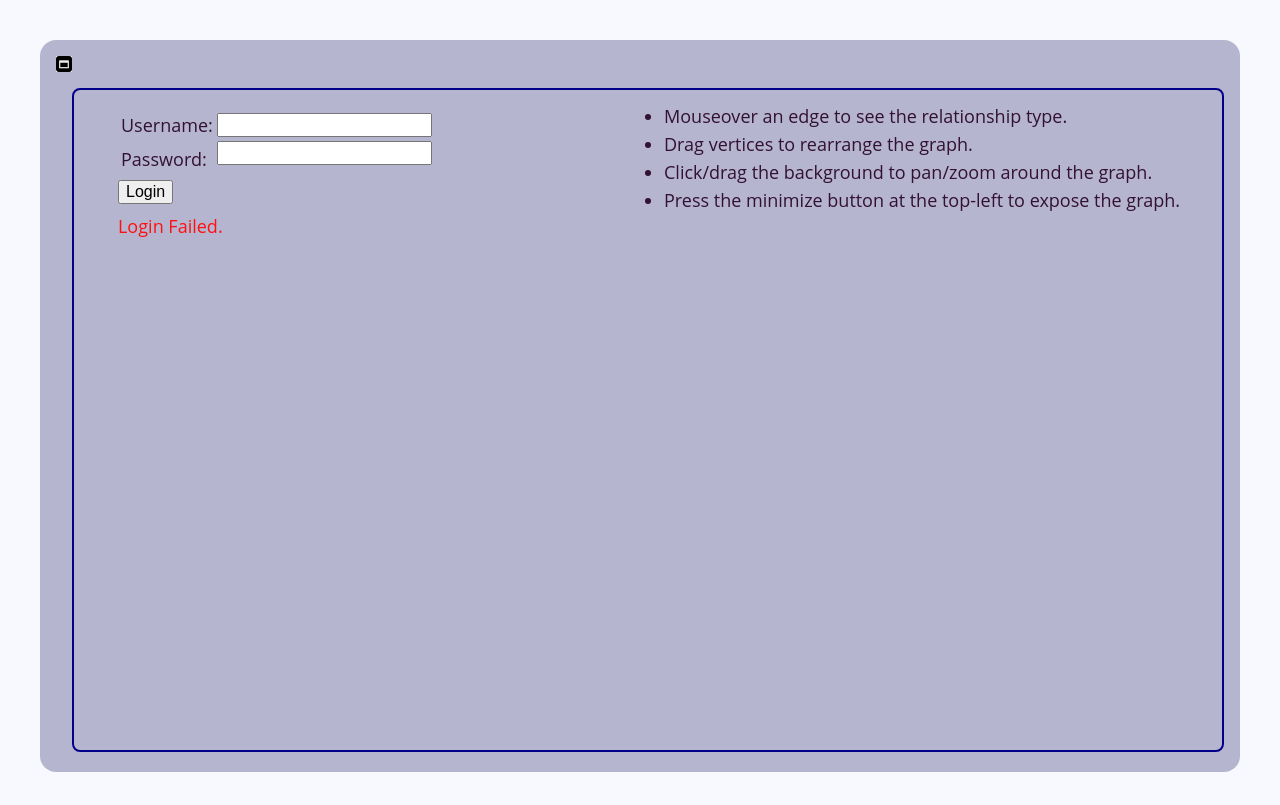
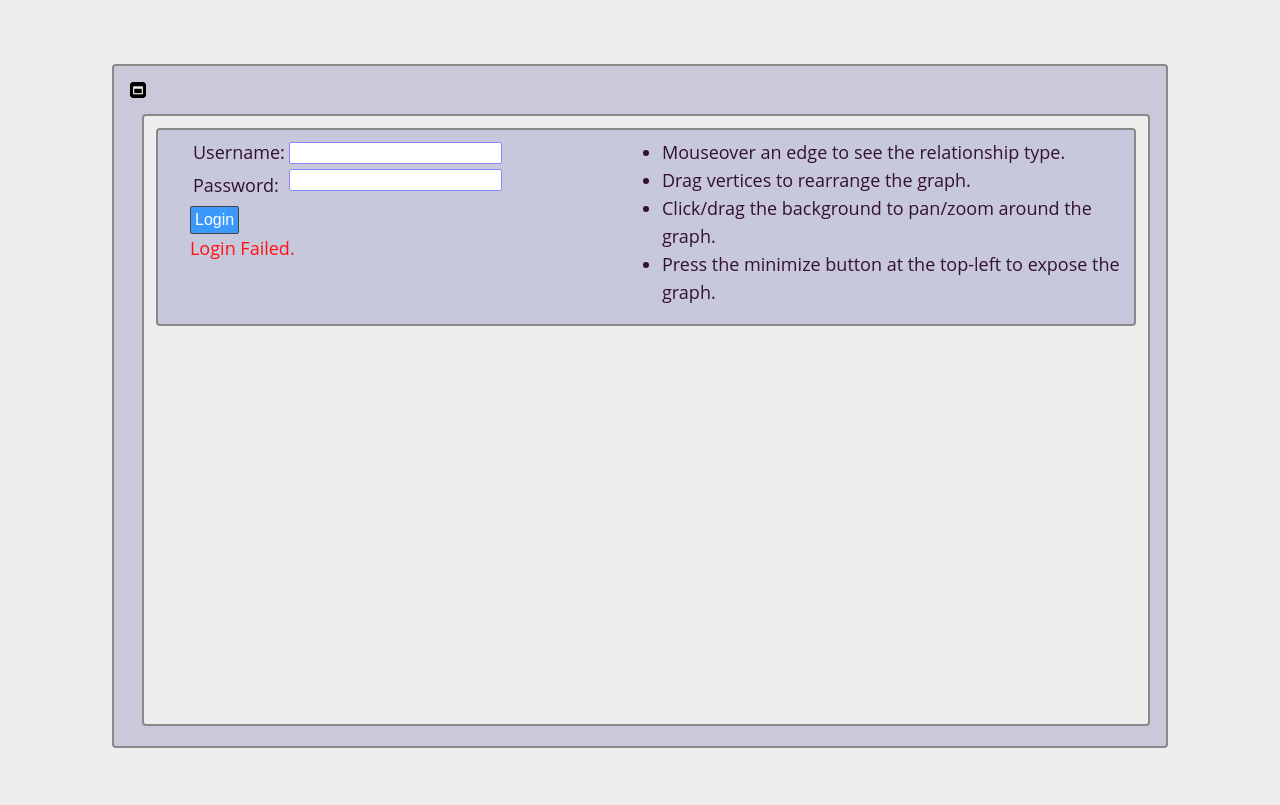
Before and after one commit to davidp3/cayley-server, a website: page index.html in a window 1280 px wide. Both pictures are taken after a click on the button "Login". Drawn offline with nearby package versions, Linux system fonts and the light colour scheme.

Commit message:
Major viz style changes.  Fixed issue when user does failed login after a successful login, which left edge list behind.

```diff
--- a/index.html
+++ b/index.html
@@ -18,20 +18,21 @@ html, body {
 
 body {
   font: 400 14px/21px "Open Sans", "Helvetica Neue", Helvetica, Arial, sans-serif;
-  background-color:#F8F8FF
+  background-color: rgba(238, 238, 238, 1.0);
 }
 
 .header {
   margin: 16px 16px 4px 16px;
-  background: rgba(170, 170, 200, 0.85);
+  background: rgba(164, 164, 196, 0.5);
   padding: 8px;
   position: fixed;
-  left: 24px;
-  right: 24px;
-  top: 24px;
-  bottom: 24px;
+  left: 96px;
+  right: 96px;
+  top: 48px;
+  bottom: 48px;
   display: flex;
-  border-radius: 16px;
+  border:solid 2px #888;
+  border-radius: 4px;
   font-size: 18px;
   transition: max-height 1s ease-in, max-width 1s ease-in;
   overflow: hidden;
@@ -40,22 +41,27 @@ body {
 .formandmessage {
   position: relative;
   margin: 40px 8px 20px 8px;
+  background: rgba(238, 238, 238, 1.0);
   left: 0;
   top: 0;
   right: 0;
   bottom: 0;
-  min-width: calc(100vw - 156px);
+  min-width: calc(100vw - 300px);
   height: calc(100% - 80px);
   overflow: auto;
   padding: 12px;
-  border:solid 2px #008;
-  border-radius: 8px;
+/*  background: rgba(220, 220, 220, 0.8); */
+  border:solid 2px #888;
+  border-radius: 4px;
   color: #313
 }
 
 .headertop {
   display: flex;
   flex-direction: row;
+  background: rgba(200, 200, 220, 1.0);
+  border:solid 2px #888;
+  border-radius: 4px;
 }
 
 .collapse {
@@ -97,14 +103,25 @@ body {
 
 .pform input {
   font-size: 16px;
+  border:solid 1px #88F;
+  border-radius: 2px;
+}
+
+.pform .button {
+  color: #FFF;
+  background: rgba(59, 153, 252, 1.0);
+  border:solid 1px #444;
+  border-radius: 2px;
+  padding: 4px;
 }
 
 #login_message {
   color: #F11;
+  padding: 4px 0 8px 0;
 }
 
 .message {
-  margin-top: 0;
+  margin-top: 8px;
   flex: 1;
   padding: 0 0 0 0px;
   line-height: 28px;
@@ -117,9 +134,9 @@ body {
 }
 
 .edgelabel {
-  border:solid 1px #008;
+  border:solid 1px #888;
   border-radius: 4px;
-  background: rgba(180, 180, 220, 0.8);
+  background: rgba(200, 200, 220, 1.0);
   padding:16px;
 }
 
@@ -235,8 +252,8 @@ body {
             <input class="button" type="button" value="Login"
                    onclick="if(login && !logging_in) { login(); }
                             else if (!logging_in) { waitForLogin(); }"
-                   /><p>
-            <span id="login_message"/>
+                   /><p style="margin: 0">
+            <div><span id="login_message"/></div>
           </form>
           <ul class="message">
             <li>Mouseover an edge to see the relationship type.</li>
@@ -259,34 +276,43 @@ body {
     <script type="text/javascript" src="d3-tip.js"></script>
     <script>
 
-    const nLabelsPerRow = 5;
+    const nLabelsPerRow = 4;
     const QUERY_PATH = '/viz/graph';
 
     var token = '';
 
     login = function() {
       logging_in = true;
+      var loginmsg = document.getElementById('login_message');
       var username = document.getElementById('username').value;
       var pass = document.getElementById('pass').value;
+      var tableElt = document.getElementById("edgelist");
+      // delete any old list items
+      for (var i=tableElt.childNodes.length-1; i>=0; i--) {
+        tableElt.removeChild(tableElt.childNodes[i]);
+      }
       token = '';
       d3.select(".graphcontainer").remove();
       d3.json(location.protocol + '//' + window.location.host + '/')
         .header("Content-Type", "application/json")
         .post(JSON.stringify({ 'name' : username, 'password' : pass }), function (err, data) {
           if (data && data.success) {
+            loginmsg.textContent = "";
+            loginmsg.style.display = "none";
             document.getElementById('login_message').textContent = '';
             console.log("Successful login.");
+            document.getElementById('pass').value = '';
             token = data.token;
             draw();
             logging_in = false;
           } else if (data) {
-            document.getElementById('login_message').textContent =
-                "Login error: " + data.message;
+            loginmsg.textContent = "Login error: " + data.message;
+            loginmsg.style.display = "block";
             console.log("Failed to fetch auth token.  Error: " + data.message);
             logging_in = false;
           } else {
-            document.getElementById('login_message').textContent =
-                "Login Failed.";
+            loginmsg.textContent = "Login Failed.";
+            loginmsg.style.display = "block";
             console.log("Failed to fetch auth token.");
             logging_in = false;
           }
@@ -505,11 +531,6 @@ body {
         return l1.localeCompare(l2);
       });
       var tableElt = document.getElementById("edgelist");
-      // delete any old list items
-      for (var i=tableElt.childNodes.length-1; i>=0; i--) {
-        tableElt.removeChild(tableElt.childNodes[i]);
-      }
-
       // Add an "<All Edges>" box
       var trElt = document.createElement('tr');
       tableElt.appendChild(trElt);
```
